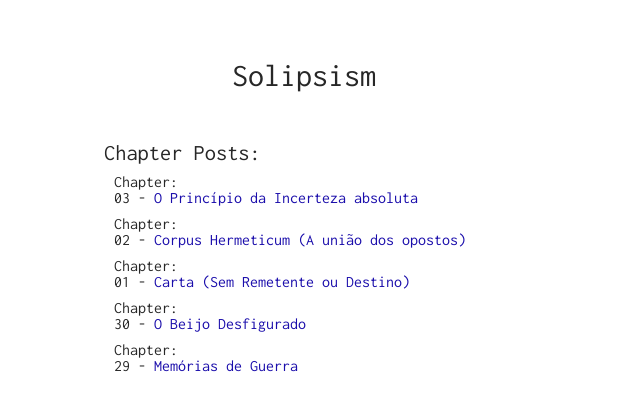
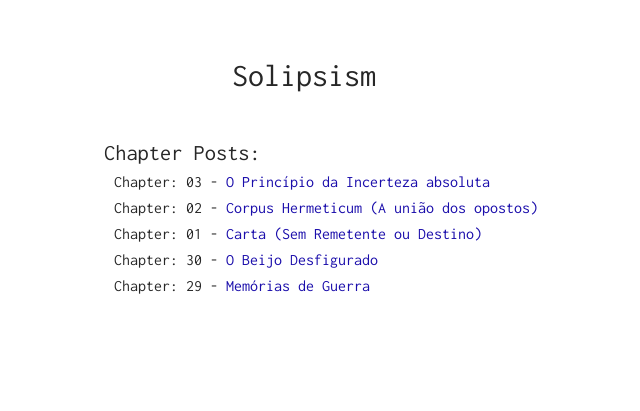
Before and after one commit to sorathpanzer/sorathpanzer.github.io, a Jekyll site: the page built from index.html, in a window 1280 px wide. Shown: the top 411 px of the page, without its empty margins (236-876 px from the left). Built offline with Jekyll 4.4.1, drawn with Linux system fonts in a browser that asks for light colours.

Commit message:
Update index.html

```diff
--- a/index.html
+++ b/index.html
@@ -10,7 +10,7 @@
     <ul>
         {% for post in site.posts %}
         <li>
-            Chapter: <ol type="1"> <span class="date">{{ post.date | date: '%d' }}</span>  - <a href="{{ post.url }}">{{ post.title }}</a></ol>
+            Chapter: <span class="date">{{ post.date | date: '%d' }}</span>  - <a href="{{ post.url }}">{{ post.title }}</a>
         </li>
         {% endfor %}
     </ul>
```
